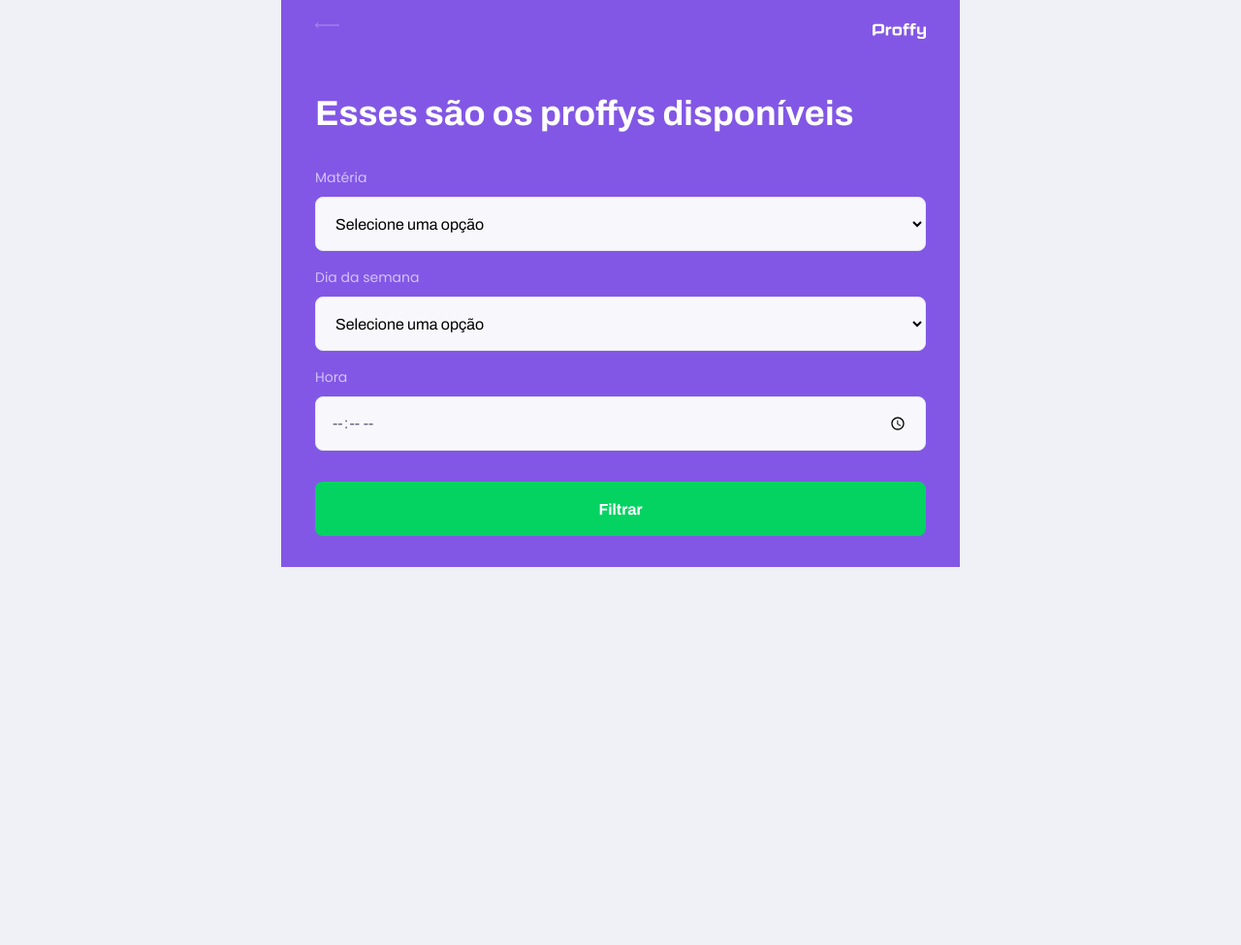
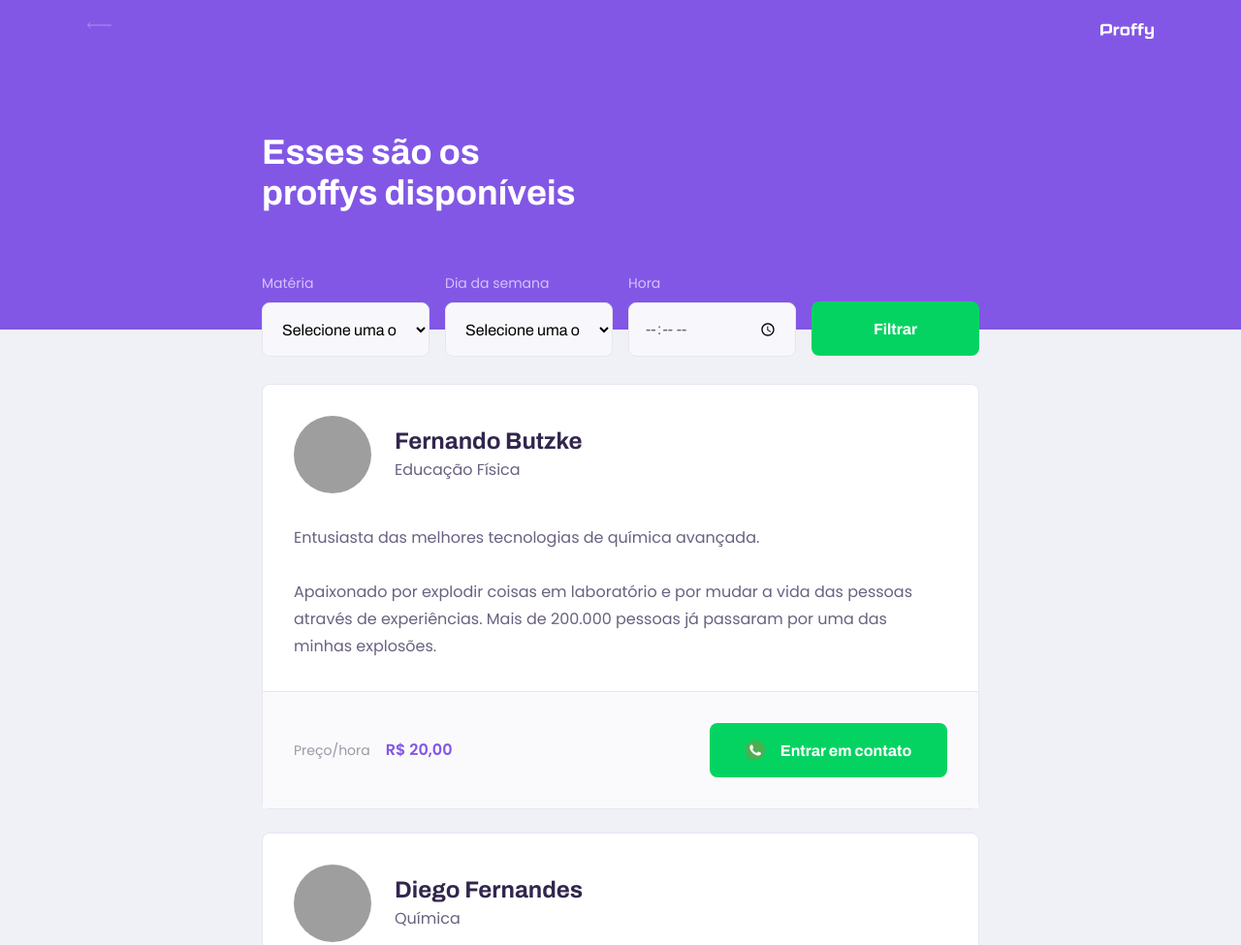
Before and after one commit to nandobutzke/nlw-2, a plain HTML site: page study.html in a window 1280 px wide. Shown: the top 975 px of the page at 97% size. Before the commit the page ends 800 px from the top, so only its background shows below. Drawn offline with Linux system fonts and the light colour scheme; grey boxes are pictures that could not be loaded.

Commit message:
Updating study page files

```diff
--- a/study.html
+++ b/study.html
@@ -64,6 +64,57 @@
         </form>
       </div>
     </header>
+
+    <main>
+      <article class="teacher-item">
+        <header>
+          <img
+            src="https://avatars0.githubusercontent.com/u/63071834?s=460&u=0730fded6f6b5b22c5f3dfeb4b24fc42c4c19c0a&v=4"
+            alt="Fernando Butzke">
+          <div>
+            <strong>Fernando Butzke</strong>
+            <span>Educação Física</span>
+          </div>
+        </header>
+
+        <p>Entusiasta das melhores tecnologias de química avançada.<br><br>Apaixonado por explodir coisas em laboratório
+          e por mudar a vida das pessoas através de experiências. Mais de 200.000 pessoas já passaram por uma das minhas
+          explosões.</p>
+
+        <footer>
+          <p>Preço/hora<strong>R$ 20,00</strong>
+          </p>
+          <button type="button">
+            <img src="/images/icons/whatsapp.svg" alt="Whatsapp">Entrar em contato
+          </button>
+        </footer>
+      </article>
+
+
+      <article class="teacher-item">
+        <header>
+          <img
+            src="https://avatars2.githubusercontent.com/u/2254731?s=460&amp;u=0ba16a79456c2f250e7579cb388fa18c5c2d7d65&amp;v=4"
+            alt="Diego Fernandes">
+          <div>
+            <strong>Diego Fernandes</strong>
+            <span>Química</span>
+          </div>
+        </header>
+
+        <p>Entusiasta das melhores tecnologias de química avançada.<br><br>Apaixonado por explodir coisas em laboratório
+          e por mudar a vida das pessoas através de experiências. Mais de 200.000 pessoas já passaram por uma das minhas
+          explosões.</p>
+
+        <footer>
+          <p>Preço/hora<strong>R$ 20,00</strong>
+          </p>
+          <button type="button">
+            <img src="/images/icons/whatsapp.svg" alt="Whatsapp">Entrar em contato
+          </button>
+        </footer>
+      </article>
+    </main>
   </div>
 
 </body>
--- a/styles/partials/page-study.css
+++ b/styles/partials/page-study.css
@@ -37,6 +37,8 @@
 .page-header .header-content {
   width: 90%;
   margin: 3.2rem auto;
+
+  position: relative;
 }
 
 .page-header .header-content strong {
@@ -70,7 +72,7 @@
   align-items: center;
   justify-content: center;
   text-decoration: none;
-  transition: background 0.2;
+  transition: background 0.2s;
   margin-top: 3.2rem;
 }
 
@@ -113,3 +115,166 @@
   right: 1.6rem;
   bottom: 0px;
 }
+
+#pagge-study main {
+  margin: 3.2rem auto;
+  width: 90%;
+}
+
+.teacher-item {
+  background-color: var(--color-box-base);
+  border: 1px solid var(--color-line-in-white);
+  border-radius: .8rem;
+  margin-top: 2.4rem;
+}
+
+.teacher-item header {
+  padding: 3.2rem 2rem;
+  display: flex;
+  align-items: center;
+}
+
+.teacher-item header img {
+  width: 8rem;
+  height: 8rem;
+  border-radius: 50%;
+}
+
+.teacher-item header div {
+  margin-left: 2.4rem;
+}
+
+.teacher-item header div strong {
+  font: 700 2.4rem Archivo;
+  display: block;
+  color: var(--color-text-title);
+}
+
+.teacher-item header div span {
+  font-size: 1.6rem;
+  display: block;
+  margin-top: .4rem;
+}
+
+.teacher-item > p {
+  padding: 0 2rem;
+  font-size: 1.6rem;
+  line-height: 2.8rem;
+}
+
+.teacher-item footer {
+  padding: 3.2rem 2rem;
+  background-color: var(--color-box-footer);
+  border-top: 1px solid var(--color-line-in-white);
+  margin-top: 3.2rem;
+
+  display: flex;
+  align-items: center;
+  justify-content: space-between;
+}
+
+.teacher-item footer p {
+  font-size: 1.4rem;
+  line-height: 2.4rem;
+  color: var(--color-text-complement);
+}
+
+.teacher-item footer p strong {
+  font-size: 1.6rem;
+  color: var(--color-primary);
+  display: block; /* Ajustar a quebra de linha para mobile */
+}
+
+.teacher-item footer button {
+  width: 20rem;
+  height: 5.6rem;
+  background: var(--color-secondary);
+  color: var(--color-button-text);
+  border: 0;
+  border-radius: .8rem;
+  cursor: pointer;
+  font: 700 1.4rem Archivo;
+
+  display: flex;
+  align-items: center;
+  justify-content: space-evenly;  /* Espaçamento constante entre os elementos */
+
+  transition: background 0.2s;
+  margin-left: 1.6rem;
+}
+
+.teacher-item footer button:hover {
+  background: var(--color-secondary-dark);
+}
+
+@media (min-width: 700px) {
+  #page-study #container {
+    max-width: 100vw;
+  }
+
+  .page-header {
+    height: 340px;
+  }
+
+  .page-header .top-bar-container {
+    max-width: 1100px;
+  }
+
+  .page-header .header-content {
+    max-width: 740px;
+
+    margin: 0 auto;
+
+    flex: 1 1;
+    padding-bottom: 48px;
+    display: flex;
+    flex-direction: column;
+    justify-content: center;
+  }
+
+  .page-header .header-content strong {
+    max-width: 350px;
+  }
+
+  .teacher-item header,
+  .teacher-item footer {
+    padding: 32px;
+  }
+
+  #search-teachers {
+    display: grid;
+    grid-template-columns: repeat(4, 1fr);  /* Quando todas colunas são idênticas */
+    gap: 16px;
+    position: absolute;
+    bottom: -28px;
+  }
+
+  #page-study main {
+    padding: 32px 0;
+    max-width: 740px;
+    margin: 0 auto;
+  }
+
+  #search-teachers .select-block {
+    margin-bottom: 0;
+  }
+
+  .teacher-item > p {   /* Primeiro nível */
+    padding: 0 32px;
+  }
+
+  .teacher-item footer p strong {
+    display: initial;
+    margin-left: 16px;
+  }
+
+  .teacher-item footer button {
+    width: 245px;
+    font-size: 16px;
+    justify-content: center;
+  }
+
+  .teacher-item footer button img {
+    margin-right: 16px;
+  }
+}
```
